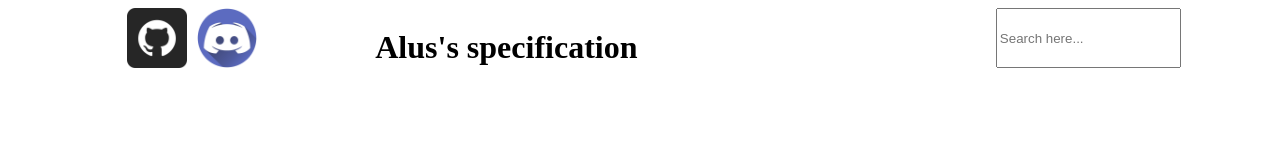
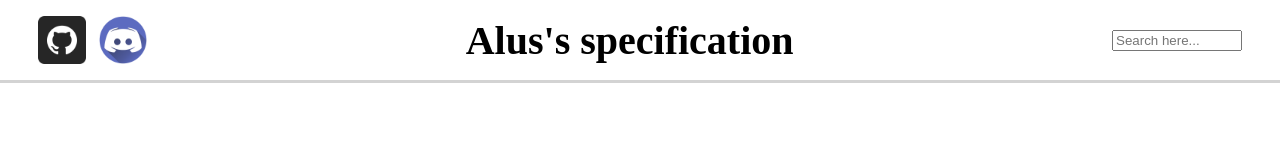
Before and after one commit to alus1337/Burks-memorial, a plain HTML site: page index.html in a window 1280 px wide. Drawn offline with Linux system fonts and the light colour scheme.

Commit message:
Add initial HTML and CSS files for navigation layout

```diff
--- a/temp.html
+++ b/index.html
@@ -3,28 +3,28 @@
   <head>
     <meta charset="ISO-8859-1" />
     <meta name="viewport" content="width=device-width" />
-    <link href="temp.css" rel="stylesheet" type="text/css" />
+    <link href="style.css" rel="stylesheet" type="text/css" />
     <title>&lt;title&gt; element</title>
   </head>
   <body>
-    <header>
-      <div class="header_social">
+    <nav class="nav">
+      <div class="nav_social">
         <a href="https://github.com/alus1337" title="Alus's github page">
           <img src="images/github.png" alt="github cat logo" />
         </a>
 
         <a href="https://discord.com/">
-          <img src="images/discord.png" alt="discord logo"/>
+          <img src="images/discord.png" alt="discord logo" />
         </a>
       </div>
 
-      <div class="header_name">
-        <h1>Alus's specification</h1>
+      <div class="nav_name">
+        <h1 style="display: inline">Alus's specification</h1>
       </div>
 
-      <div class="header_social">
+      <div class="nav_social">
         <input type="text" placeholder="Search here..." />
       </div>
-    </header>
+    </nav>
   </body>
 </html>
--- /dev/null
+++ b/style.css
@@ -0,0 +1,43 @@
+body {
+  margin: 0;
+}
+
+.nav {
+  display: flex;
+  justify-content: space-between;
+  align-items: center;
+  padding: 0vw 3vw;
+  border-bottom: 0.3vw solid lightgrey;
+  height: 10vh;
+}
+
+.nav_social {
+  display: flex;
+  align-items: center;
+  gap: 1vw;
+}
+
+.nav_social a {
+  display: block;
+  width: 6vh;
+  height: 6vh;
+}
+
+.nav_social a img {
+  width: 100%;
+  height: 100%;
+  object-fit: contain;
+}
+
+.nav_social input {
+  width: 9.5vw;
+}
+
+.nav_name {
+  display: inline-block;
+}
+
+.nav_name h1 {
+  font-size: 2.5rem;
+  margin: 0;
+}
--- a/temp.css
+++ /dev/null
@@ -1,35 +0,0 @@
-header {
-    display: flex;
-    justify-content: space-evenly;
-}
-
-.header_social {
-    display: flex;
-    justify-content: center;
-    height: 60px;
-    flex-basis: 100px;
-    flex-grow: 1;
-    flex-shrink: 1;
-    gap: 10px;
-
-}
-
-.header_social img {
-    width: auto;
-    max-width: 80px;
-    height: auto;
-    max-height: 60px;
-}
-
-.header_name {
-    display: flex;
-    flex-grow: 1;
-    flex-shrink: 1;
-}
-
-.header_search {
-    display: flex;
-    justify-content: center;
-    flex-grow: 1;
-    flex-shrink: 1;
-}
```
